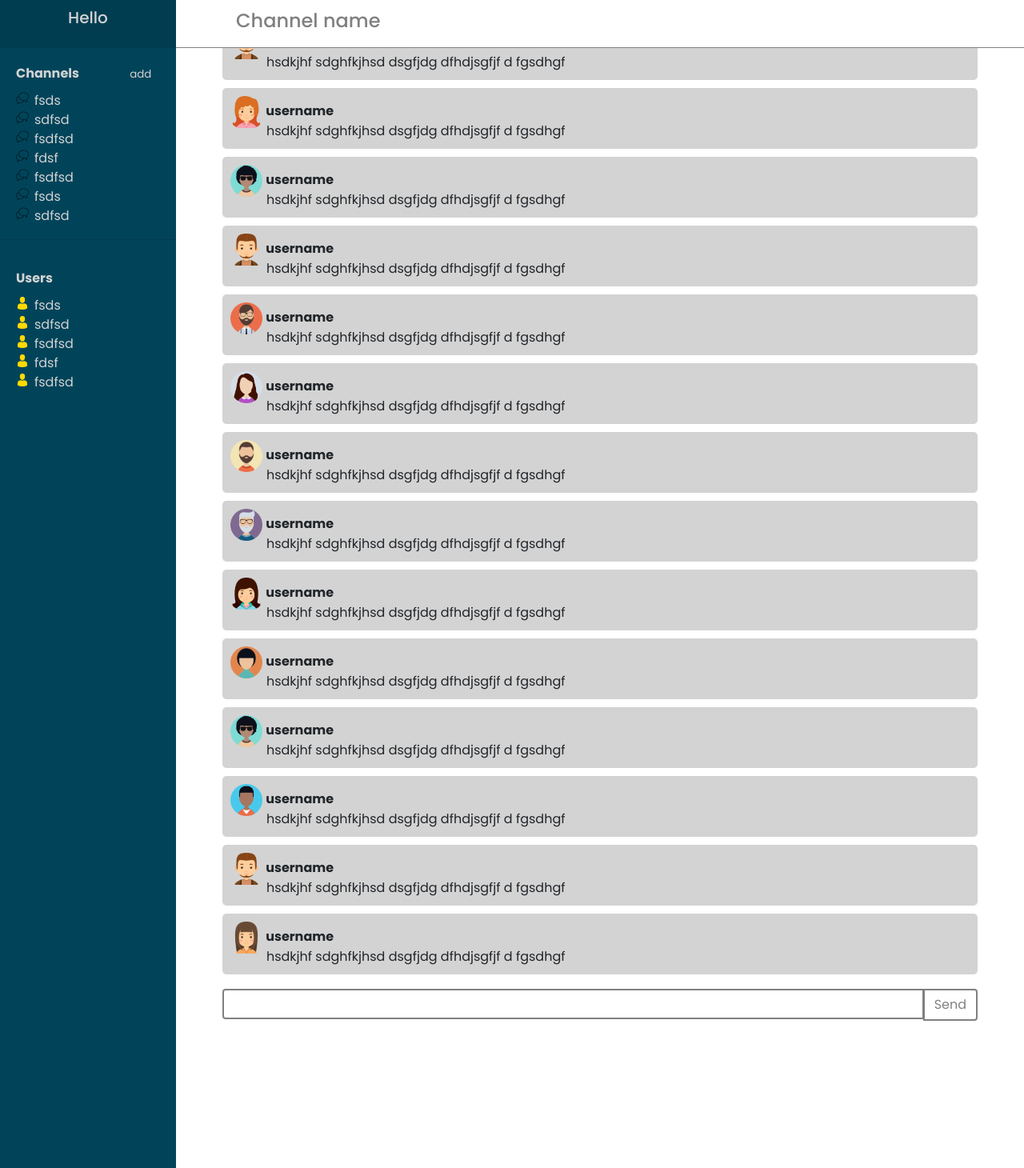
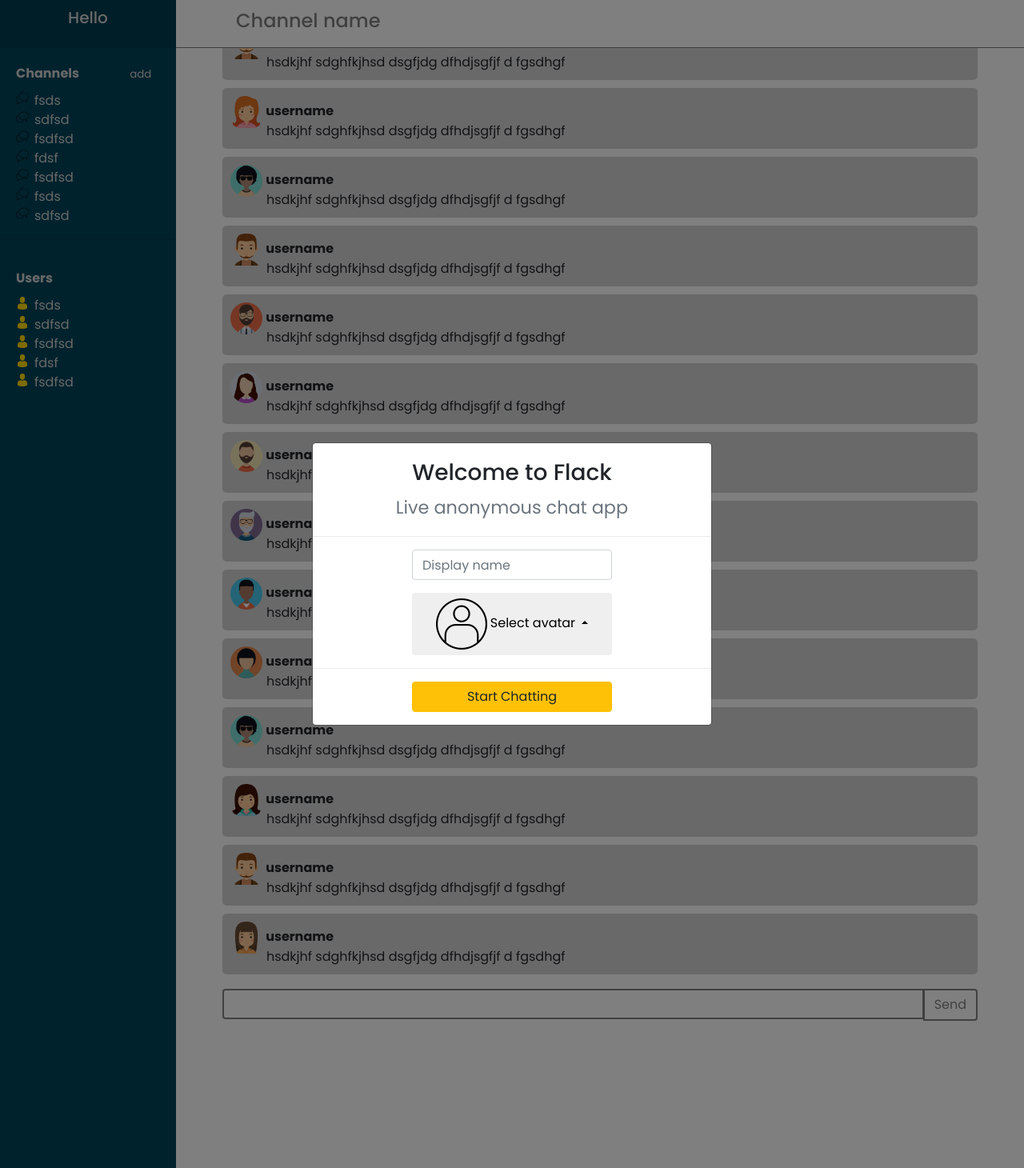
Before and after one commit to amrfekryy/project2-CS50W, a Flask app: template templates/chat-temp.html in a window 1280 px wide. Shown: the whole page at 80% size. Run offline with Flask 2, Linux system fonts and the light colour scheme; the template is opened without the code that fills it, so the values that code supplies are empty; some libraries are stand-ins or nearby versions.

Commit message:
create modal start-form

```diff
--- a/templates/chat-temp.html
+++ b/templates/chat-temp.html
@@ -1,8 +1,6 @@
-<!-- https://bootstrapious.com/p/bootstrap-sidebar#1-static-collapsible-sidebar-menu -->
+<!DOCTYPE html>
 
-<!DOCTYPE html>
 <html>
-
 <head>
     <meta charset="utf-8">
     <meta name="viewport" content="width=device-width, initial-scale=1.0">
@@ -13,11 +11,10 @@
     <!-- Bootstrap CSS CDN -->
     <link rel="stylesheet" href="https://stackpath.bootstrapcdn.com/bootstrap/4.1.0/css/bootstrap.min.css" integrity="sha384-9gVQ4dYFwwWSjIDZnLEWnxCjeSWFphJiwGPXr1jddIhOegiu1FwO5qRGvFXOdJZ4" crossorigin="anonymous">
 
-    <!-- Font Awesome JS -->
-    <script defer src="https://use.fontawesome.com/releases/v5.0.13/js/solid.js" integrity="sha384-tzzSw1/Vo+0N5UhStP3bvwWPq+uvzCMfrN1fEFe+xBmv1C/AtVX5K0uZtmcHitFZ" crossorigin="anonymous"></script>
-    <script defer src="https://use.fontawesome.com/releases/v5.0.13/js/fontawesome.js" integrity="sha384-6OIrr52G08NpOFSZdxxz1xdNSndlD4vdcf/q2myIUVO0VsqaGHJsB0RaBE01VTOY" crossorigin="anonymous"></script>
+    <!-- Font Awesome CSS CDN -->
+    <link rel="stylesheet" href="https://use.fontawesome.com/releases/v5.7.2/css/all.css" integrity="sha384-fnmOCqbTlWIlj8LyTjo7mOUStjsKC4pOpQbqyi7RrhN7udi9RwhKkMHpvLbHG9Sr" crossorigin="anonymous">
 
-    <!-- Our Custom CSS -->
+    <!-- App's own CSS -->
     <style>
 
       @import "https://fonts.googleapis.com/css?family=Poppins:300,400,500,600,700";
@@ -153,7 +150,7 @@
             visibility: hidden;
           }
       }
-      /* for small screens, sidebar is visible by default, and no toggling bottun */
+      /* for big screens, sidebar is visible by default, and no toggling bottun */
       @media (min-width: 768px) {
           #sidebar {
               margin-left: 0px;
@@ -167,6 +164,57 @@
 </head>
 
 <body>
+
+<!-- Modal -->
+<div class="modal fade" id="exampleModal" tabindex="-1" role="dialog" aria-labelledby="exampleModalLabel" aria-hidden="true">
+  <div class="modal-dialog modal-dialog-centered" role="document">
+    <div class="modal-content">
+      <!-- header -->
+      <div class="modal-header" style="text-align: center;">
+        <h3 class="modal-title mr-auto ml-auto" id="exampleModalLabel">
+          Welcome to Flack<br>
+          <small class="text-muted">Live anonymous chat app</small>
+        </h3>
+      </div>
+      <!-- body -->
+      <div class="modal-body row justify-content-center">
+        <form id="start_form">
+          <input id="display_name" name="display_name" type="text" autocomplete="none" class="form-control" placeholder="Display name" style="width: 250px">
+
+          <!-- Default dropup button -->
+          <input id="avatar_number" name="avatar_number" value="default" style="display: none"></input>
+          <div class="btn-group dropup mt-3">
+            <button type="button" class="btn dropdown-toggle" data-toggle="dropdown" aria-haspopup="true" aria-expanded="false" style="width: 250px">
+              <img id="avatar_selection" data-value="" src="../static/images/avatars/default.png"> <span id="avatar_selection_btn">Select avatar</span>
+            </button>
+            <div class="dropdown-menu" style="width: 300px; text-align: center">
+              <img class="avatar_option" data-value="1" src="../static/images/avatars/1.png">
+              <img class="avatar_option" data-value="2" src="../static/images/avatars/2.png">
+              <img class="avatar_option" data-value="3" src="../static/images/avatars/3.png">
+              <img class="avatar_option" data-value="4" src="../static/images/avatars/4.png">
+              <img class="avatar_option" data-value="5" src="../static/images/avatars/5.png">
+              <img class="avatar_option" data-value="6" src="../static/images/avatars/6.png">
+              <img class="avatar_option" data-value="7" src="../static/images/avatars/7.png">
+              <img class="avatar_option" data-value="8" src="../static/images/avatars/8.png">
+              <img class="avatar_option" data-value="9" src="../static/images/avatars/9.png">
+              <img class="avatar_option" data-value="10" src="../static/images/avatars/10.png">
+              <img class="avatar_option" data-value="11" src="../static/images/avatars/11.png">
+              <img class="avatar_option" data-value="12" src="../static/images/avatars/12.png">
+              <img class="avatar_option" data-value="13" src="../static/images/avatars/13.png">
+            </div>
+          </div>
+        </form>
+      </div>
+      <!-- footer -->
+      <div class="modal-footer justify-content-center">
+        <button form="start_form" class="btn btn-warning" style="width: 250px">Start Chatting</button>
+      </div>
+
+    </div>
+  </div>
+</div>
+
+<!-- Chat Page -->
 <div class="wrapper">
 
   <!-- Sidebar -->
@@ -363,25 +411,25 @@
 <!-- Bootstrap JS -->
 <script src="https://stackpath.bootstrapcdn.com/bootstrap/4.1.0/js/bootstrap.min.js" integrity="sha384-uefMccjFJAIv6A+rW+L4AHf99KvxDjWSu1z9VI8SKNVmz4sk7buKt/6v9KI65qnm" crossorigin="anonymous"></script>
 
-
-
+<!-- App's own JS -->
 <script>
 
-// EC6 toggle
 document.addEventListener('DOMContentLoaded', () => {
 
-  // document.querySelectorAll('.channel-li').forEach( li => {
+  // disable exit on Esc key or screen click
+  $('#exampleModal').modal({
+    keyboard: false,
+    backdrop: 'static'
+  })
 
-  //   li.onmouseover = () => {
-  //     li.style.listStyle = "inside url('../static/images/list_icon_white.png')";
-  //   };
+  // show modal
+  $('#exampleModal').modal('show')
 
-  //   li.onmouseout = () => {
-  //     li.style.listStyle = "inside url('../static/images/list_icon.png')";
-  //   };
+  // keep messages scroll at bottom
+  var messageBody = document.querySelector('#msg-body');
+  messageBody.scrollTop = messageBody.scrollHeight - messageBody.clientHeight;
 
-  // });
-
+  // toggle sidebar on click
   document.querySelector('#sidebarCollapse').onclick = () => {
     document.querySelector('#sidebar').classList.toggle('active');
     document.querySelector('#content').classList.toggle('active');
@@ -389,6 +437,7 @@
     document.querySelector('#channel-name').classList.toggle('active');
   };
 
+  // highlight message input on focus
   document.querySelectorAll('.msg-element').forEach( msg_element => {
     msg_element.onfocus = () => {
     document.querySelector('#msg-input').style.borderColor = "#01445A";
@@ -397,6 +446,8 @@
     document.querySelector('#msg-btn').style.backgroundColor = "#01445A";
     };
   });
+
+  // un-highlight message input on focus out
   document.querySelectorAll('.msg-element').forEach( msg_element => {
     msg_element.onfocusout = () => {
     document.querySelector('#msg-input').style.borderColor = "grey";
@@ -405,13 +456,19 @@
     document.querySelector('#msg-btn').style.backgroundColor = "inherit";
     };
   });
-  // keep messages scroll at bottom
-  var messageBody = document.querySelector('#msg-body');
-  messageBody.scrollTop = messageBody.scrollHeight - messageBody.clientHeight;
 
+  // display avatar and get its number on click
+  document.querySelectorAll('.avatar_option').forEach( avatar_selection => {
+    avatar_selection.onclick = () => {
+    document.querySelector('#avatar_selection').src = avatar_selection.src;
+    document.querySelector('#avatar_selection_btn').innerHTML = "";
+    document.querySelector('#avatar_number').value = avatar_selection.dataset.value;
+    };
+  });
 
 });
 
 </script>
+
 </body>
 </html>
```
Also changed, not shown: static/images/avatars/5.png, static/images/avatars/8.png.
